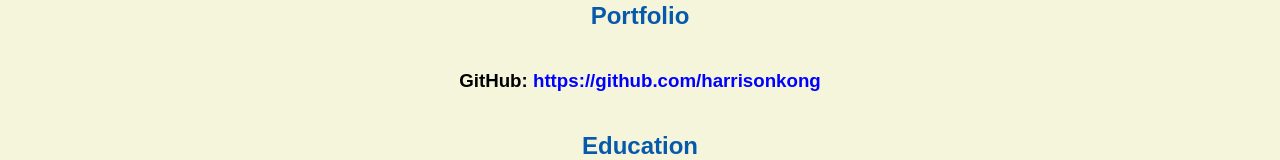
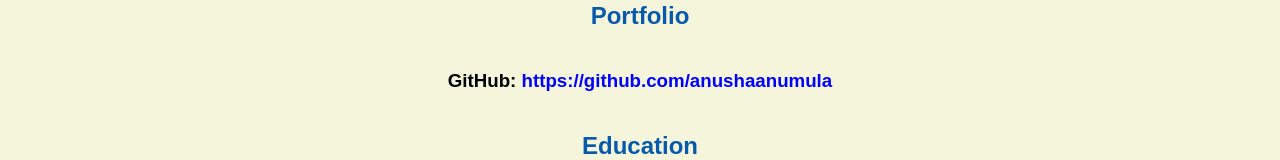
Before and after one commit to anushaanumula/aanumula.github.io, a plain HTML site: page resume.html in a window 1280 px wide. Shown: the part 577-737 px from the top of the page. Drawn offline with Linux system fonts and the light colour scheme.

Commit message:
Update resume.html

```diff
--- a/resume.html
+++ b/resume.html
@@ -28,7 +28,7 @@
     <!-- don't post physical address, personal phone number or other personal information on the web! -->
 
     <h2>Portfolio</h2>
-      <h3>GitHub: <a href="https://github.com/harrisonkong" target="_blank">https://github.com/harrisonkong</a></h3>
+      <h3>GitHub: <a href="https://github.com/anushaanumula" target="_blank">https://github.com/anushaanumula</a></h3>
 
     <h2>Education</h2>
 
```
